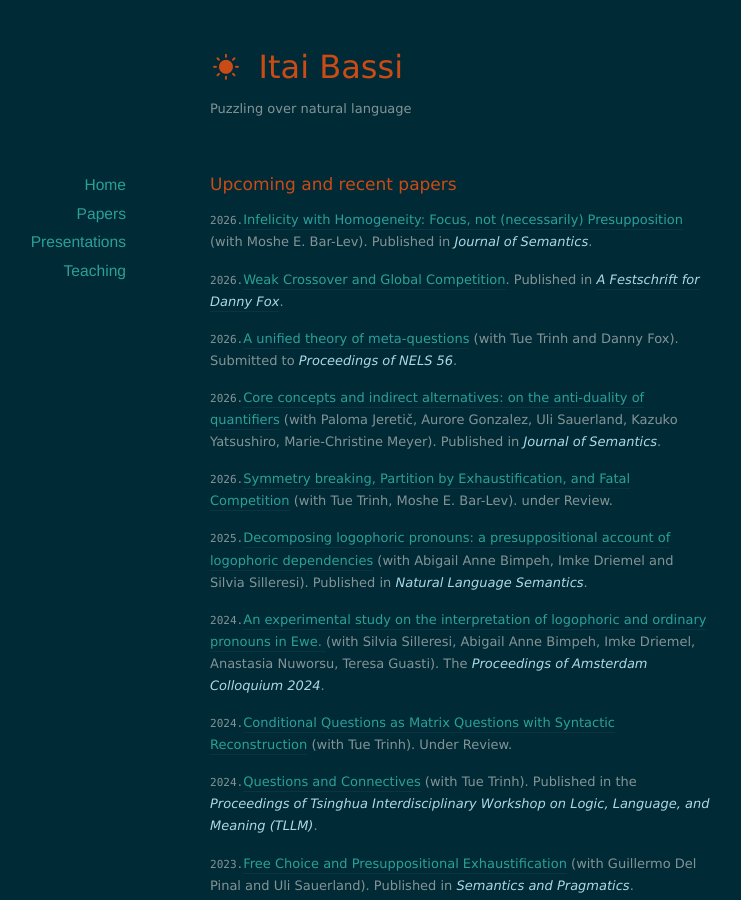
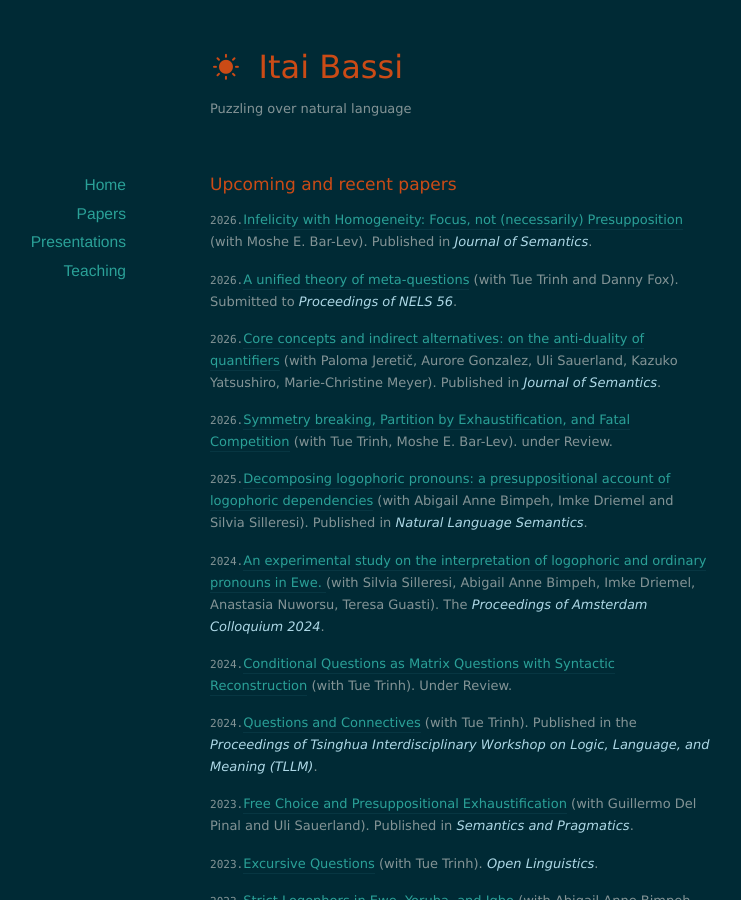
Before and after one commit to itaibassi/itaibassi.github.io, a Jekyll site: the page built from papers/index.markdown, in a window 1280 px wide and 900 px high. Shown: the whole window, without its empty margins (180-921 px from the left). Built offline with Jekyll 4.4.1, drawn with Linux system fonts in a browser that asks for light colours; nearby versions of some CDN libraries.

Commit message:
Update index.markdown

```diff
--- a/papers/index.markdown
+++ b/papers/index.markdown
@@ -10,8 +10,6 @@ title: Papers
 
 `2026.`[Infelicity with Homogeneity: Focus, not
 (necessarily) Presupposition](https://academic.oup.com/jos/advance-article/doi/10.1093/jos/ffag004/8768863) (with Moshe E. Bar-Lev). Published in *<font color="lightblue"> Journal of Semantics</font>*.
-
-`2026.`[Weak Crossover and Global Competition](https://www.dropbox.com/scl/fi/2k55v7gba1kcv5g3t00ly/Paper_for_Danny_s_Festschrift.pdf?rlkey=4g23xnfc8tb463ry2dwbe60h1&st=jrsna8z2&dl=0). Published  in [*<font color="lightblue"> A Festschrift for Danny Fox</font>*](https://www.amazon.com/dp/B0HJXL3375?lv=shuf&channelId=500&plpRedirect=mhFallback).
 
 
 `2026.`[A unified theory of meta-questions](https://ling.auf.net/lingbuzz/010050) (with Tue Trinh and Danny Fox). Submitted to *<font color="lightblue"> Proceedings of NELS 56</font>*.
```
